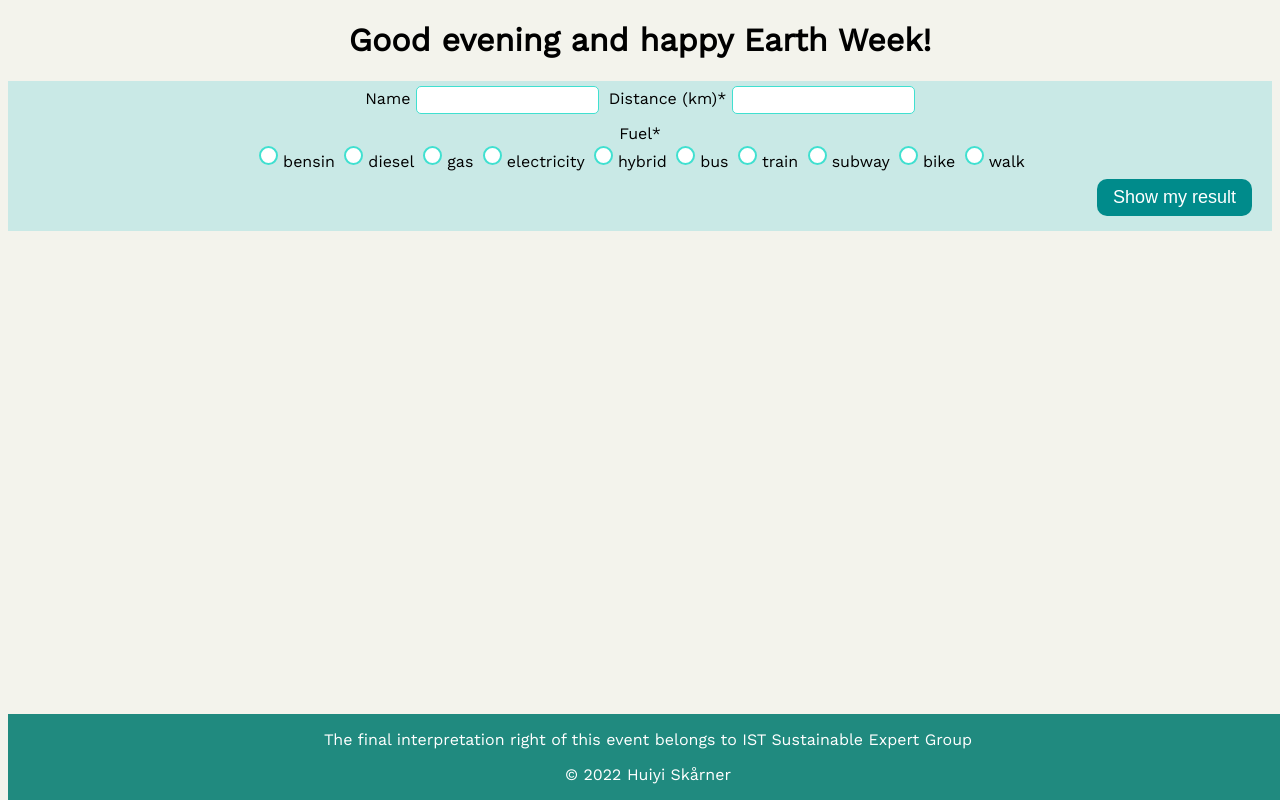
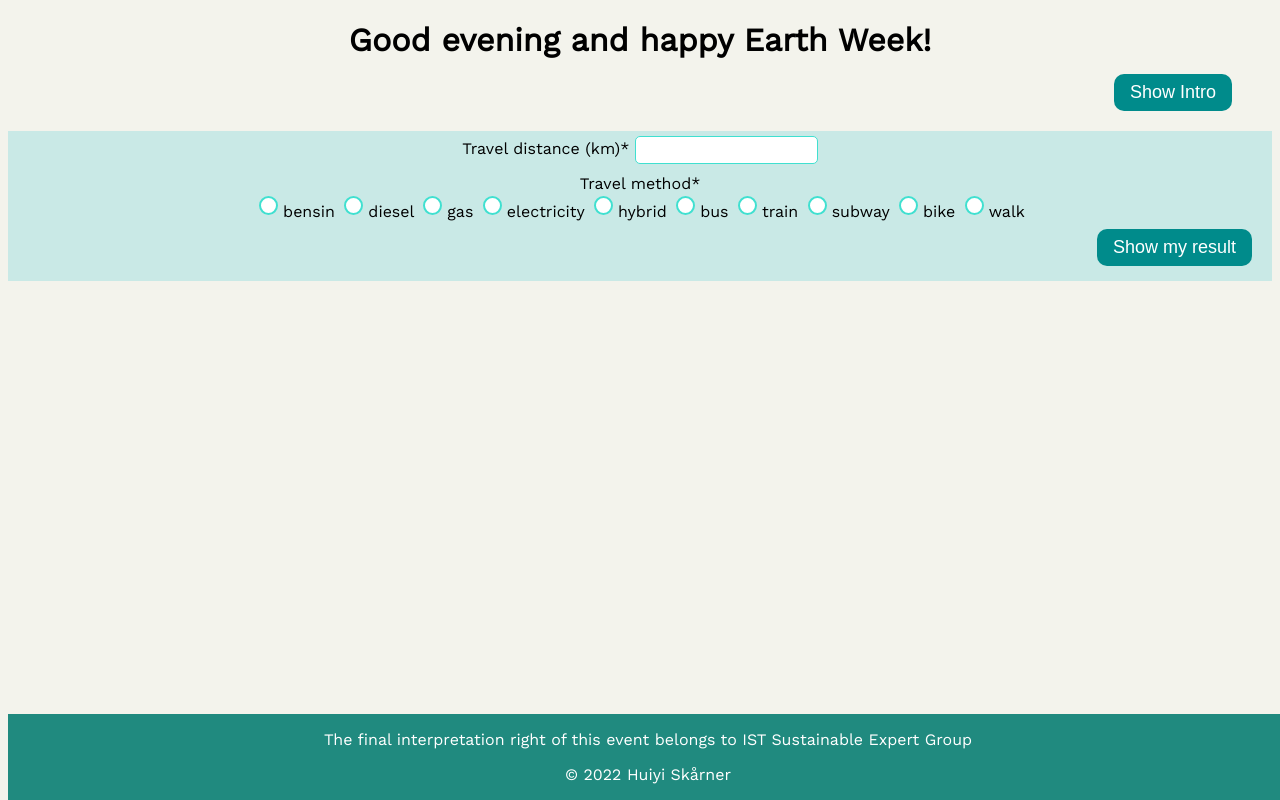
Before and after one commit to hui1010/sustainable-mobility, a React (Create React App) app: page / in a window 1280 px wide. Both pictures are taken after a click on the button "OK, I see". Built offline with nearby package versions, Linux system fonts and the light colour scheme.

Commit message:
removed name field and add a few data

```diff
--- a/src/App.css
+++ b/src/App.css
@@ -4,7 +4,7 @@
   --bg-button: rgb(0, 139, 139);
   --bg-footer: rgb(32, 138, 127);
   --bg-input: white;
-  --bg-intro: pink;
+  --bg-intro: rgb(145, 229, 215);
   --bg-initial: rgb(201, 233, 230);
   --bg-input-focus: rgba(38, 148, 137, 0.705);
   --error-color: rgb(240, 97, 61);
@@ -120,6 +120,12 @@ input[type="number"] {
   margin-bottom: 20px;
 }
 
+.intro_blank {
+  width: "100%";
+  height: 50px;
+  position: relative;
+}
+
 .intro_button {
   position: absolute;
   right: 40px;
--- a/src/App.js
+++ b/src/App.js
@@ -16,7 +16,23 @@ function App() {
           : "Good evening"}
         &nbsp;and happy Earth Week!
       </h1>
-      {showIntro && <Intro onHide={setShowIntro} />}
+      {showIntro ? (
+        <Intro onHide={setShowIntro} />
+      ) : (
+        <>
+          <div className="intro_blank">
+            <button
+              className="button intro_button"
+              onClick={(e) => {
+                e.preventDefault();
+                setShowIntro(true);
+              }}
+            >
+              Show Intro
+            </button>
+          </div>
+        </>
+      )}
       <LoginScreen />
       <div className="footer">
         <p>
--- a/src/components/InitialScreen.tsx
+++ b/src/components/InitialScreen.tsx
@@ -9,7 +9,6 @@ interface Props {
 }
 
 export function InitialScreen(props: Props) {
-  const [name, setName] = useState("");
   const [distance, setDistance] = useState<number>(0);
   const [fuel, setFuel] = useState<FuelType>();
   const [errorMsg, setErrorMsg] = useState("");
@@ -38,16 +37,7 @@ export function InitialScreen(props: Props) {
       {/* <h2>First we need to collect some basic information</h2> */}
       <div className="initial_container">
         <div>
-          <label className="login_title">{"Name "}</label>
-          <input
-            className="login_input"
-            type="text"
-            value={name}
-            onChange={(e) => setName(e.target.value)}
-            readOnly={showResult}
-          />
-
-          <label>{"Distance (km)*"} </label>
+          <label>{"Travel distance (km)*"} </label>
           <input
             className="initial_input"
             type="number"
@@ -61,7 +51,7 @@ export function InitialScreen(props: Props) {
         </div>
 
         <div>
-          <label>Fuel*</label> <br />
+          <label>Travel method*</label> <br />
           {fuelStatistic.map((f: FuelType) => (
             <span key={f.fuel}>
               <input
@@ -86,15 +76,12 @@ export function InitialScreen(props: Props) {
       {showResult && (
         <>
           <h3 className="result_title">
-            {name ? name + "," : ""} your daily carbon dioxide emission is:{" "}
+            Your daily carbon dioxide emission is: {fuel.emission * distance} g
           </h3>
 
-          {distance * fuel.emission === 0 && (
+          {distance * fuel.emission === 0 ? (
             <div>
-              <h3>
-                Wow, you are an environment hero
-                <span className="uppercase">&nbsp;{name.trim()}</span>!
-              </h3>
+              <h3>Wow, you are an environment hero!</h3>
               <FontAwesomeIcon
                 icon={faStar}
                 size="5x"
@@ -106,6 +93,17 @@ export function InitialScreen(props: Props) {
                 you wonder what the other fuels co2 emission is
               </p>
             </div>
+          ) : (
+            <div>
+              <p>That is in eqviallent to xx trees working xx days</p>
+              <p>Do you know that?</p>
+
+              <p>
+                {" "}
+                If you drive an electricity car, you would decrease your daily
+                emission by xx%{" "}
+              </p>
+            </div>
           )}
         </>
       )}
--- a/src/type.ts
+++ b/src/type.ts
@@ -13,13 +13,13 @@ export type Fuel =
 export type FuelType = { fuel: Fuel; emission: number };
 
 export const fuelStatistic: Array<FuelType> = [
-  { fuel: "bensin", emission: 0 },
+  { fuel: "bensin", emission: 181 },
   { fuel: "diesel", emission: 0 },
   { fuel: "gas", emission: 0 },
-  { fuel: "electricity", emission: 0 },
+  { fuel: "electricity", emission: 45 },
   { fuel: "hybrid", emission: 0 },
-  { fuel: "bus", emission: 0 },
-  { fuel: "train", emission: 0 },
+  { fuel: "bus", emission: 27 },
+  { fuel: "train", emission: 45 },
   { fuel: "subway", emission: 0 },
   { fuel: "bike", emission: 0 },
   { fuel: "walk", emission: 0 },
```
